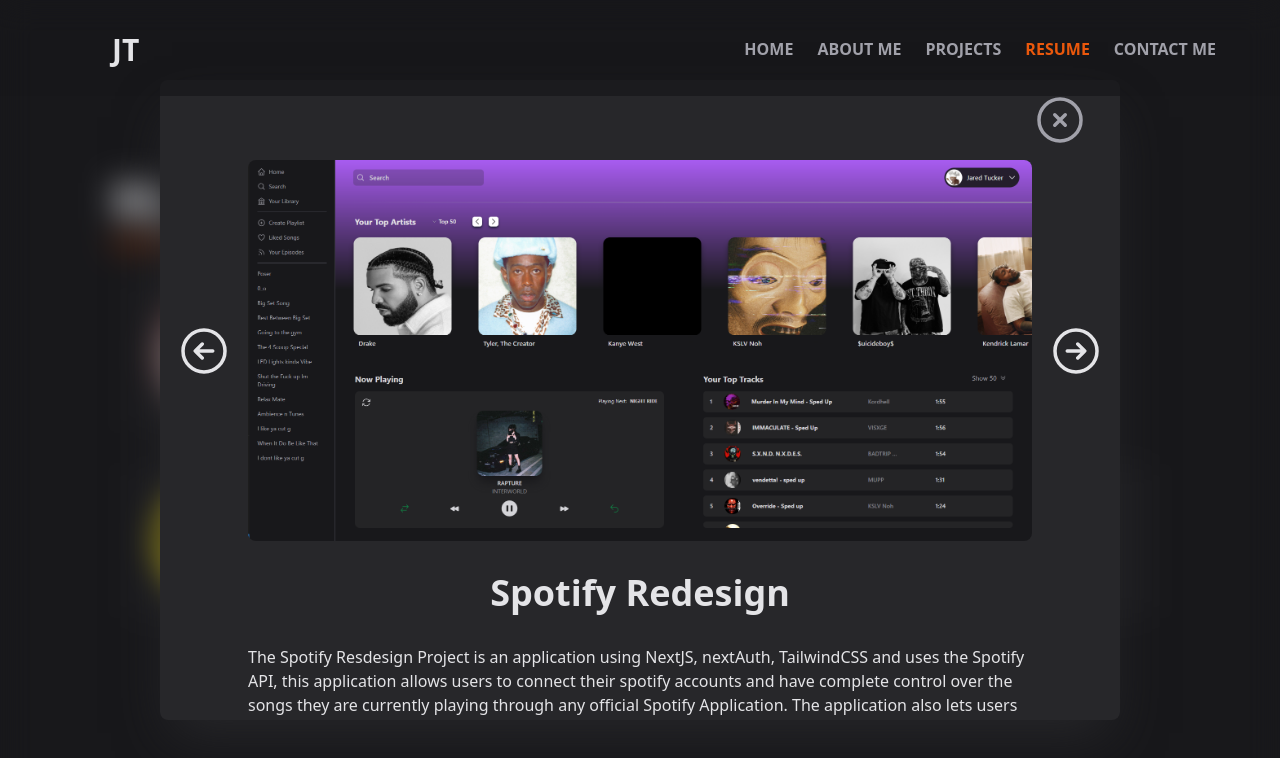
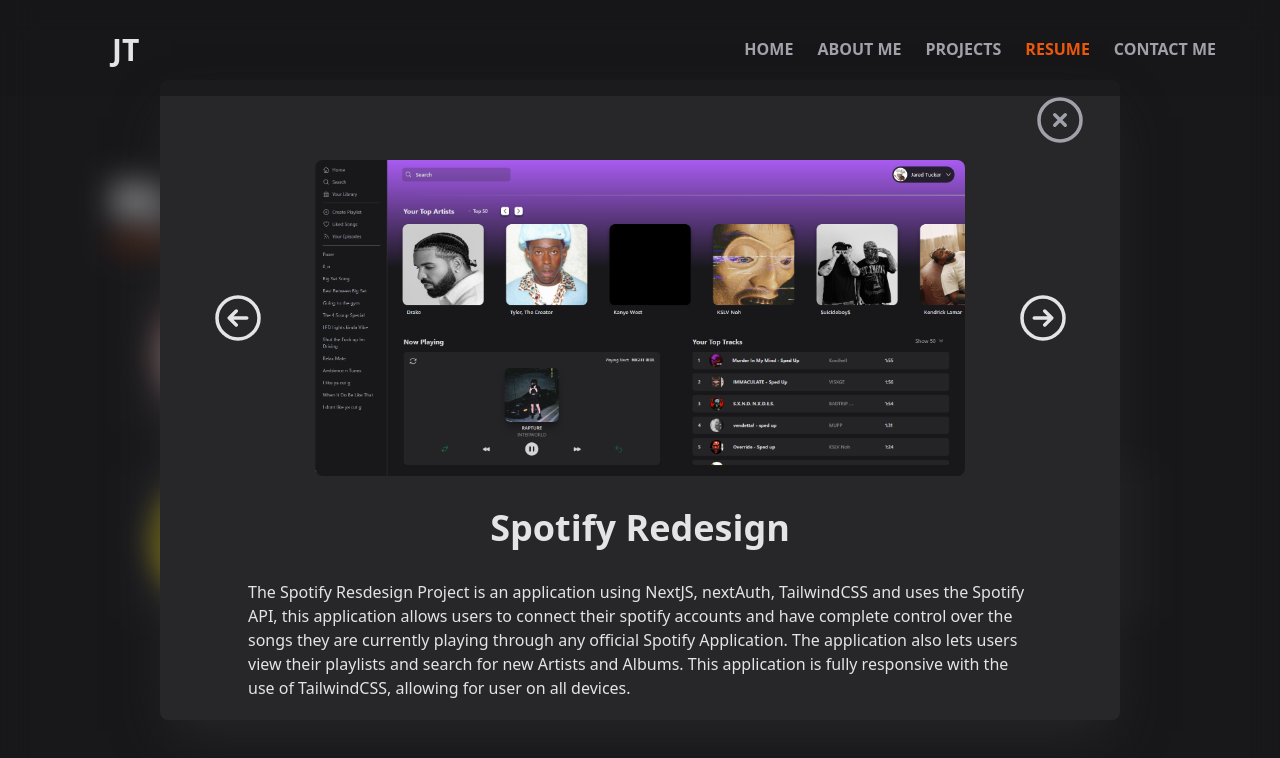
Before and after one commit to Dawaad/Portfolio-Website, a Next.js app in the folder portfolio/: page /projects in a window 1280 px wide. Both pictures are taken after a click on the element 904 px from the left and 354 px from the top of the page. Shown: the top 758 px of the page. Built offline with nearby package versions, Linux system fonts and the light colour scheme.

Commit message:
Update Slideshow picture loading

```diff
--- a/portfolio/app/projects/Slideshow.tsx
+++ b/portfolio/app/projects/Slideshow.tsx
@@ -46,20 +46,14 @@
         />
       </div>
       <div className=" flex justify-center items-center">
-        {images.map((image, index) => {
-          return (
-            <Image
-              key={index}
-              {...image}
-              className={` ${
-                index === imageIndex ? "" : "hidden max-h-[10rem] aspect-[1/2]"
-              } w-auto   rounded-lg`}
-              width={700}
-              height={500}
+       <Image
+          {...images[imageIndex]}
+          className="rounded-lg object-cover"
 
-            />
-          );
-        })}
+          width={650}
+          height={500}
+
+       />
       </div>
       <div className=" flex items-center p-4 justify-center">
         <ArrowRightCircleIcon
```
